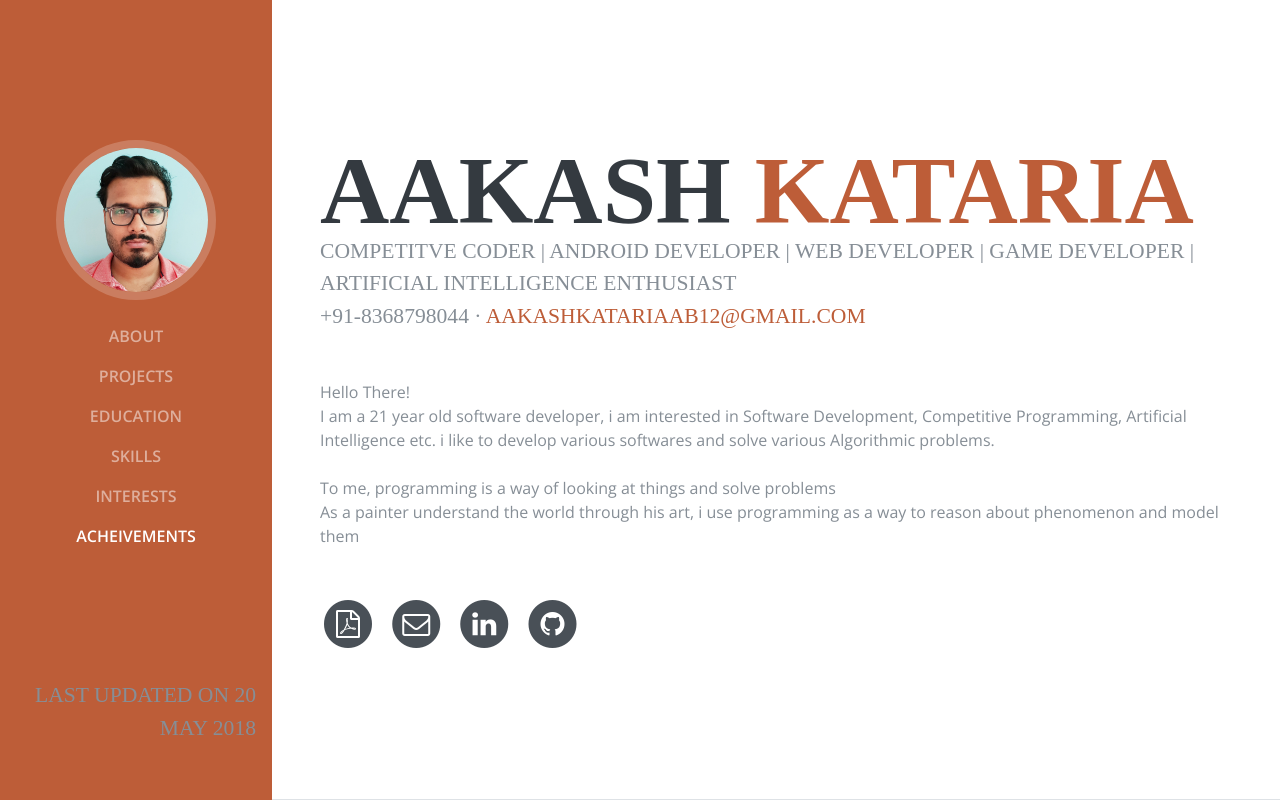
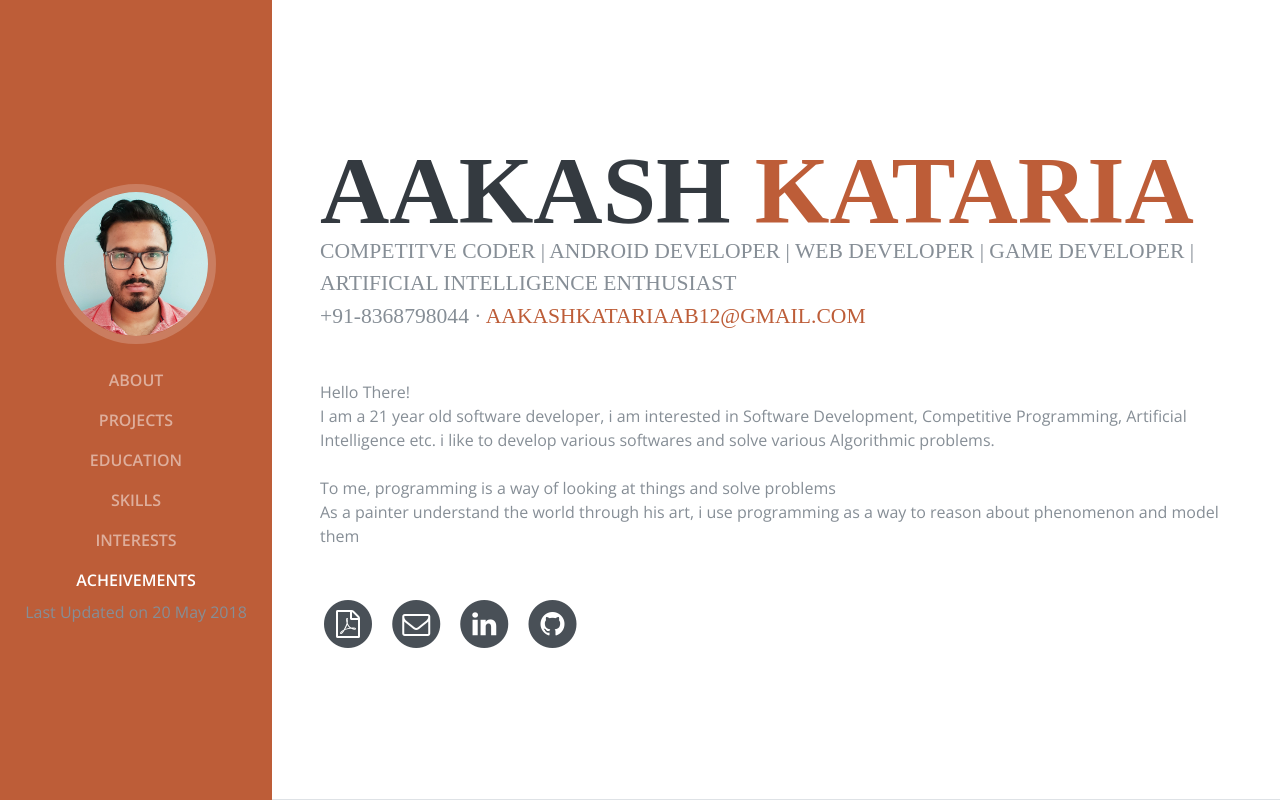
Before and after one commit to katariaaakash/aakashkataria, a plain HTML site: page index.html in a window 1280 px wide. Shown: the top 800 px of the page. Drawn offline with nearby package versions, Linux system fonts and the light colour scheme; a web font is replaced by a local one.

Commit message:
SOLVED WRONG PLACEMENT OF TEXT BUG

```diff
--- a/index.html
+++ b/index.html
@@ -56,10 +56,13 @@
           <li class="nav-item">
             <a class="nav-link js-scroll-trigger" href="#acheivements">Acheivements</a>
           </li>
+          <li class="nav-item">
+            Last Updated on 20 May 2018
+          </li>
         </ul>
       </div>
 
-      <div class="subheading mb-5" align="right">Last Updated on 20 May 2018 </div>
+
     </nav>
 
     <div class="container-fluid p-0">
```
